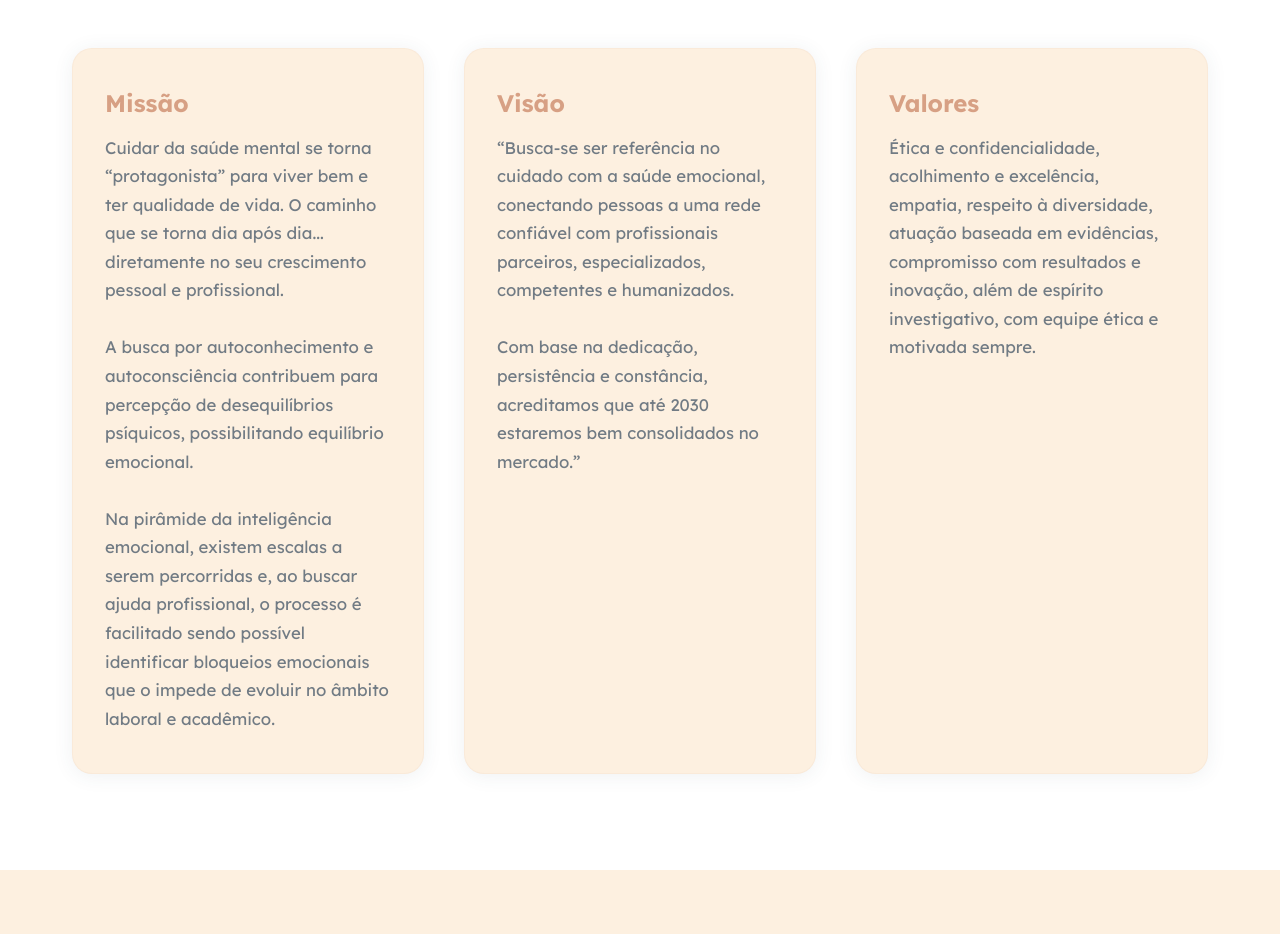
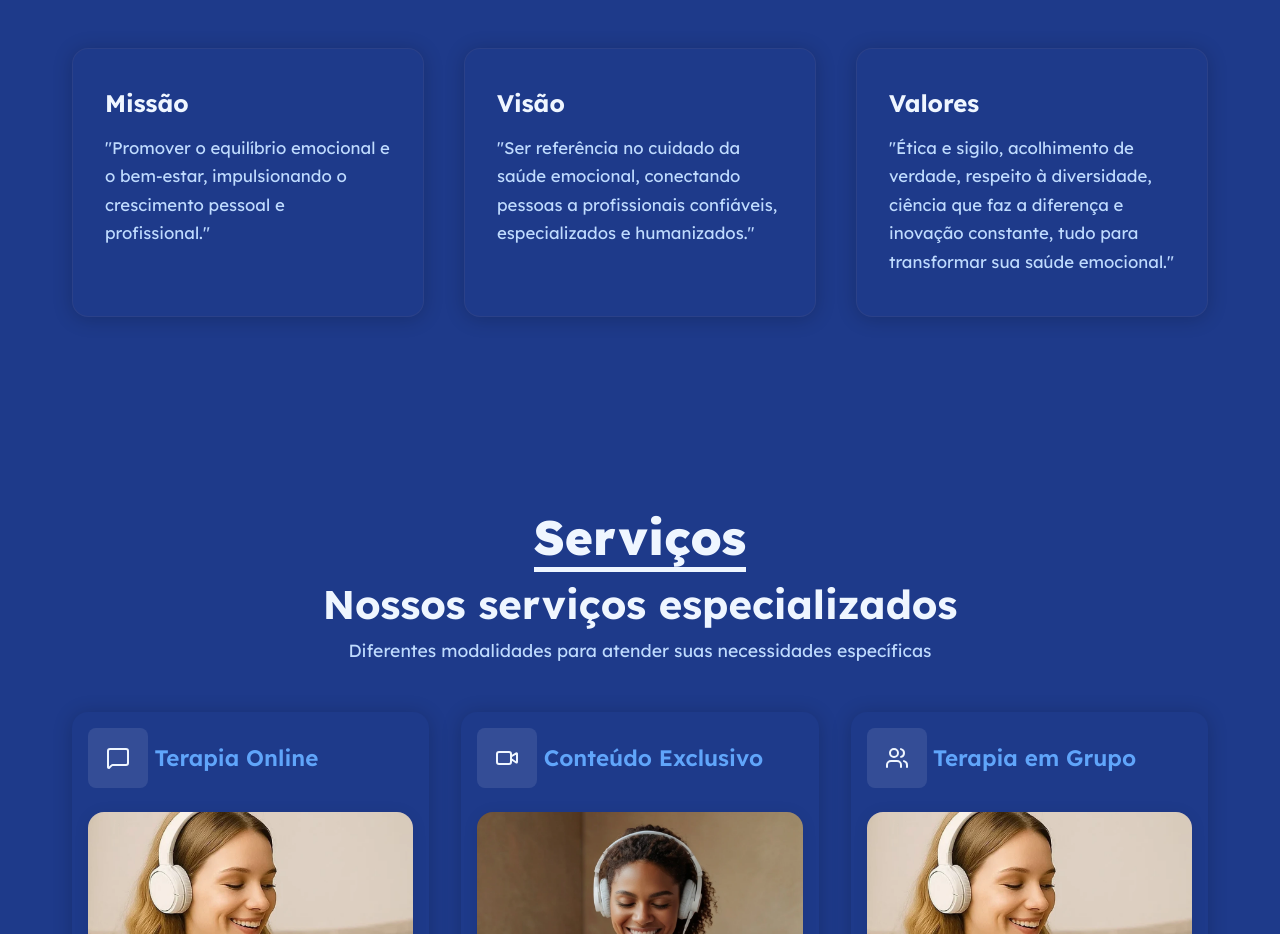
Before and after one commit to Freelings-Co/mentflow, a React (Vite) app: page / in a window 1280 px wide. Shown: the part 2624-3558 px from the top of the page. Built offline with nearby package versions, Linux system fonts and the light colour scheme; a web font is replaced by a local one.

Commit message:
colors adjust

```diff
--- a/src/pages/Landing.css
+++ b/src/pages/Landing.css
@@ -12,7 +12,6 @@ body {
     font-family: 'Lexend Deca', -apple-system, BlinkMacSystemFont, 'Segoe UI', Roboto, sans-serif;
     line-height: 1.6;
     color: var(--cor-texto);
-    background: var(--cor-branco);
     overflow-x: hidden;
     font-size: 16px;
 }
--- a/src/pages/Landing.jsx
+++ b/src/pages/Landing.jsx
@@ -377,15 +377,15 @@ const MentFlowLanding = () => {
             <div className='mvv-grid'>
               <div className='mvv-card'>
                 <h3 className='mvv-title'>Missão</h3>
-                <p className='mvv-text'>Cuidar da saúde mental se torna “protagonista” para viver bem e ter qualidade de vida. O caminho que se torna dia após dia... diretamente no seu crescimento pessoal e profissional.<br/><br/>A busca por autoconhecimento e autoconsciência contribuem para percepção de desequilíbrios psíquicos, possibilitando equilíbrio emocional.<br/><br/>Na pirâmide da inteligência emocional, existem escalas a serem percorridas e, ao buscar ajuda profissional, o processo é facilitado sendo possível identificar bloqueios emocionais que o impede de evoluir no âmbito laboral e acadêmico.</p>
+                <p className='mvv-text'>"Promover o equilíbrio emocional e o bem-estar, impulsionando o crescimento pessoal e profissional."</p>
               </div>
               <div className='mvv-card'>
                 <h3 className='mvv-title'>Visão</h3>
-                <p className='mvv-text'>“Busca-se ser referência no cuidado com a saúde emocional, conectando pessoas a uma rede confiável com profissionais parceiros, especializados, competentes e humanizados.<br/><br/>Com base na dedicação, persistência e constância, acreditamos que até 2030 estaremos bem consolidados no mercado.”</p>
+                <p className='mvv-text'>"Ser referência no cuidado da saúde emocional, conectando pessoas a profissionais confiáveis, especializados e humanizados."</p>
               </div>
               <div className='mvv-card'>
                 <h3 className='mvv-title'>Valores</h3>
-                <p className='mvv-text'>Ética e confidencialidade, acolhimento e excelência, empatia, respeito à diversidade, atuação baseada em evidências, compromisso com resultados e inovação, além de espírito investigativo, com equipe ética e motivada sempre.</p>
+                <p className='mvv-text'>"Ética e sigilo, acolhimento de verdade, respeito à diversidade, ciência que faz a diferença e inovação constante, tudo para transformar sua saúde emocional."</p>
               </div>
             </div>
           </div>
--- a/src/styles/base.css
+++ b/src/styles/base.css
@@ -12,7 +12,7 @@ html {
 
 body {
   font-family: 'Inter', 'DM Sans', 'Poppins', Arial, Helvetica, sans-serif;
-  background: var(--cor-background);
+  /* background: var(--gradient-overlay); */
   color: var(--cor-texto);
   overflow-x: hidden;
   min-height: 100vh;
--- a/src/styles/colors.css
+++ b/src/styles/colors.css
@@ -1,37 +1,39 @@
 :root {
-  /* Nova paleta de cores */
-    --cor-primaria: #d7a084;
-    --cor-secundaria: #916156;
-    --cor-background: #fdf0e0;
-    --cor-destaque: #35485d;
-    --cor-branco: #fff;
+  /* Nova paleta de cores com fundo escuro */
+  --cor-primaria: #EFF6FF;    /* Azul muito claro (texto/principal) */
+  --cor-secundaria: #93C5FD;  /* Azul claro (destaques) */
+  --cor-background: #1E3A8A;  /* Azul escuro (fundo) */
+  --cor-destaque: #60A5FA;    /* Azul médio para destaques */
+  --cor-branco: #1E3A8A;      /* Cor base do fundo */
+  --cor-azul-claro: #3B82F6;  /* Azul médio */
+  --cor-azul-muito-claro: #1E40AF; /* Azul escuro para elementos */
 
-    /* Variações e tons */
-    --cor-primaria-light: rgba(215, 160, 132, 0.1);
-    --cor-primaria-medium: rgba(215, 160, 132, 0.2);
-    --cor-secundaria-light: rgba(145, 97, 86, 0.1);
-    --cor-destaque-light: rgba(53, 72, 93, 0.1);
+  /* Variações e tons */
+  --cor-primaria-light: rgba(239, 246, 255, 0.1);
+  --cor-primaria-medium: rgba(239, 246, 255, 0.2);
+  --cor-secundaria-light: rgba(147, 197, 253, 0.1);
+  --cor-destaque-light: rgba(96, 165, 250, 0.2);
 
-    /* Texto */
-    --cor-texto: #35485d;
-    --cor-texto-claro: rgba(53, 72, 93, 0.7);
-    --cor-texto-muito-claro: rgba(53, 72, 93, 0.5);
+  /* Texto */
+  --cor-texto: #EFF6FF;         /* Branco azulado para texto principal */
+  --cor-texto-claro: #BFDBFE;   /* Azul muito claro para texto secundário */
+  --cor-texto-muito-claro: #93C5FD; /* Azul claro para texto terciário */
 
-    /* Sombras */
-    --sombra-suave: 0 2px 20px rgba(53, 72, 93, 0.08);
-    --sombra-media: 0 8px 30px rgba(53, 72, 93, 0.12);
-    --sombra-forte: 0 20px 60px rgba(53, 72, 93, 0.15);
-    --sombra-colorida: 0 10px 40px rgba(215, 160, 132, 0.2);
+  /* Sombras */
+  --sombra-suave: 0 2px 20px rgba(0, 0, 0, 0.2);
+  --sombra-media: 0 8px 30px rgba(0, 0, 0, 0.25);
+  --sombra-forte: 0 20px 60px rgba(0, 0, 0, 0.3);
+  --sombra-colorida: 0 10px 40px rgba(59, 130, 246, 0.25);
 
-    /* Bordas e transições */
-    --border-radius: 12px;
-    --border-radius-large: 20px;
+  /* Bordas e transições */
+  --border-radius: 8px;
+  --border-radius-large: 16px;
     --border-radius-xl: 32px;
     --transition: all 0.4s cubic-bezier(0.4, 0, 0.2, 1);
     --transition-fast: all 0.2s ease-out;
 
-    /* Gradientes */
-    --gradient-primary: linear-gradient(135deg, var(--cor-primaria), var(--cor-secundaria));
-    --gradient-soft: linear-gradient(135deg, var(--cor-background), var(--cor-branco));
-    --gradient-overlay: linear-gradient(135deg, rgba(215, 160, 132, 0.9), rgba(145, 97, 86, 0.9));
+  /* Gradientes */
+  --gradient-primary: linear-gradient(135deg, var(--cor-azul-claro), var(--cor-destaque));
+  --gradient-soft: linear-gradient(135deg, var(--cor-background), var(--cor-azul-muito-claro));
+  --gradient-overlay: linear-gradient(135deg, rgba(30, 58, 138, 0.9), rgba(37, 99, 235, 0.9));
 }
```
